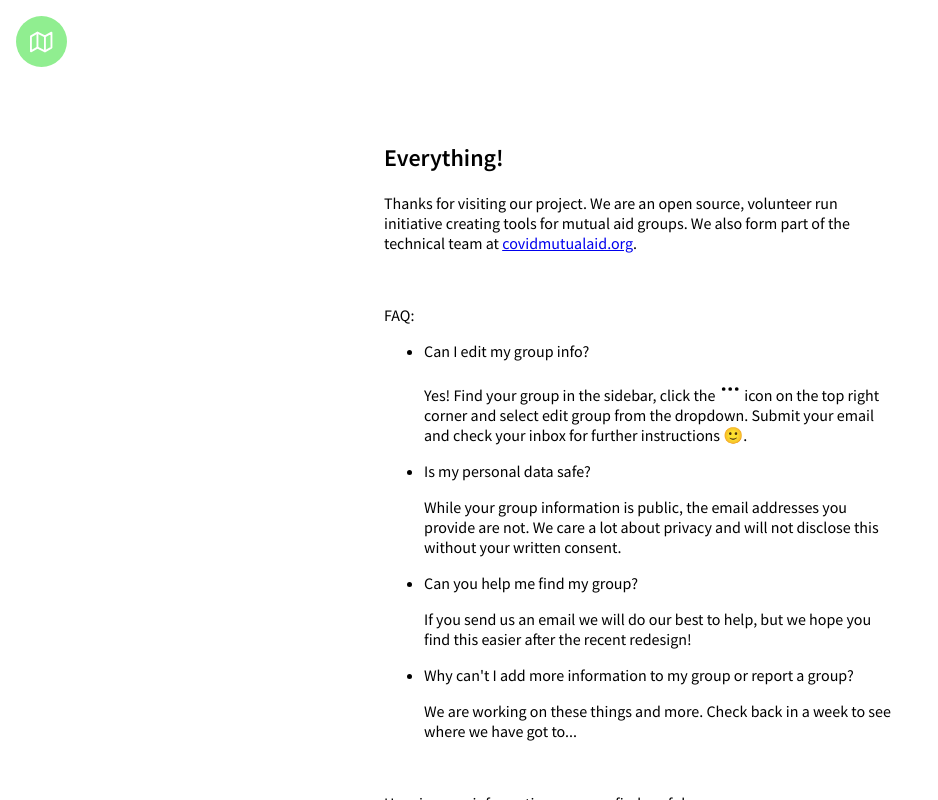
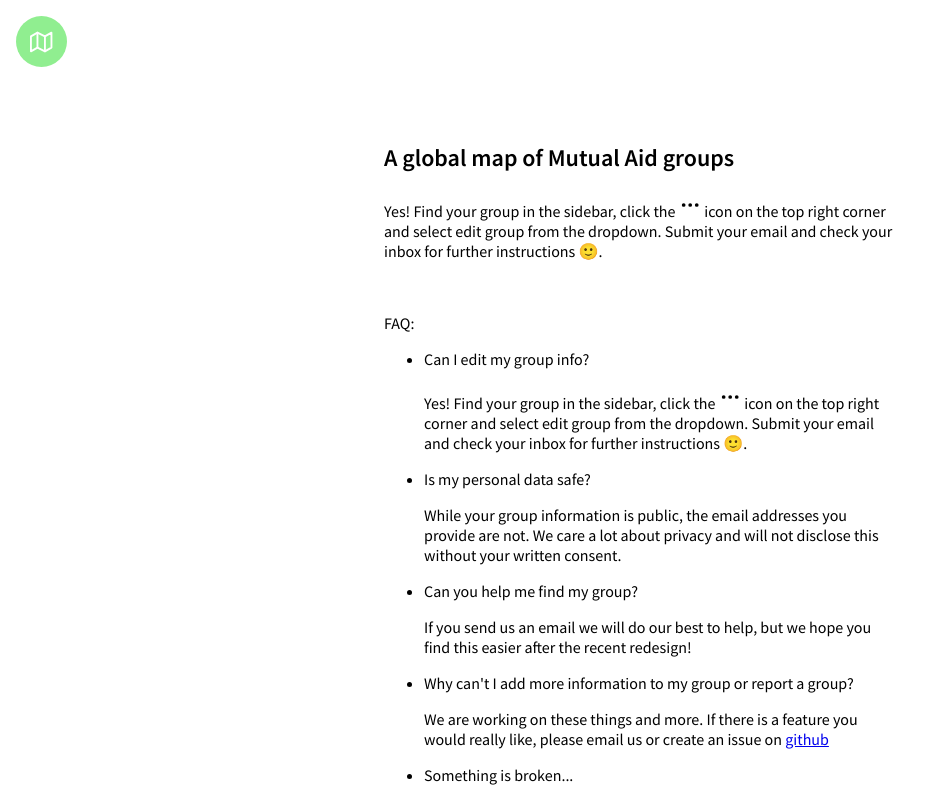
Before and after one commit to Covid-Mutual-Aid/mutual-aid-wiki, a React (Create React App) app in the folder client/: page /about in a window 1280 px wide. Shown: the whole page, without its empty margins (0-938 px from the left). Built offline with nearby package versions, Linux system fonts and the light colour scheme; no server answers; a web font is replaced by a local one.

Commit message:
Add report button

```diff
--- a/client/src/components/NewLayout/GroupItem.tsx
+++ b/client/src/components/NewLayout/GroupItem.tsx
@@ -42,6 +42,7 @@ const GroupItem = ({
       <div className="actions">
         <div style={{ display: !disableDropdown && isOpen ? 'block' : 'none' }} className="menu">
           <div onMouseDown={(e) => history.push(`/edit/${group.id}`)}>Edit group</div>
+          <div onMouseDown={(e) => history.push(`/report/${group.id}`)}>Report group</div>
         </div>
         <div
           className="more"
--- a/client/src/components/NewLayout/Nav.tsx
+++ b/client/src/components/NewLayout/Nav.tsx
@@ -13,7 +13,7 @@ const Nav = ({ children }: { children?: ReactChild }) => {
             View full site!
           </a>
         ) : (
-          <Link to="/about">Whats going on?</Link>
+          <Link to="/about">What is this?</Link>
         )}
       </div>
       <div className="buttons-right">{children}</div>
--- a/client/src/pages/About.tsx
+++ b/client/src/pages/About.tsx
@@ -15,11 +15,11 @@ const AboutPage = () => {
         <br />
         <br />
         <br />
-        <h2>Everything!</h2>
+        <h2>A global map of Mutual Aid groups</h2>
         <p>
-          Thanks for visiting our project. We are an open source, volunteer run initiative creating
-          tools for mutual aid groups. We also form part of the technical team at{' '}
-          <a href="https://covidmutualaid.org">covidmutualaid.org</a>.
+          Yes! Find your group in the sidebar, click the {icons('more')} icon on the top right
+          corner and select edit group from the dropdown. Submit your email and check your inbox for
+          further instructions 🙂.{' '}
         </p>
         <br />
 
@@ -43,8 +43,19 @@ const AboutPage = () => {
           </p>
           <li>Why can't I add more information to my group or report a group?</li>
           <p>
-            We are working on these things and more. Check back in a week to see where we have got
-            to...
+            We are working on these things and more. If there is a feature you would really like,
+            please email us or create an issue on{' '}
+            <a href="https://github.com/Covid-Mutual-Aid/groups-map">github</a>
+          </p>
+          <li>Something is broken...</li>
+          <p>
+            <a href="https://github.com/Covid-Mutual-Aid/groups-map">github</a>
+          </p>
+          <li>Who are you?</li>
+          <p>
+            We are an open source, volunteer run initiative creating tools for mutual aid groups. We
+            also part of the technical team at{' '}
+            <a href="https://covidmutualaid.org">covidmutualaid.org</a>
           </p>
         </ul>
         <br />
```
